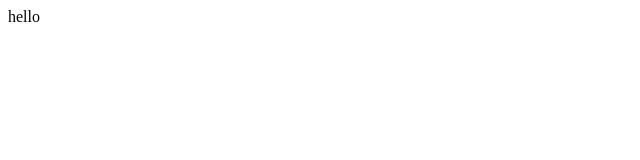
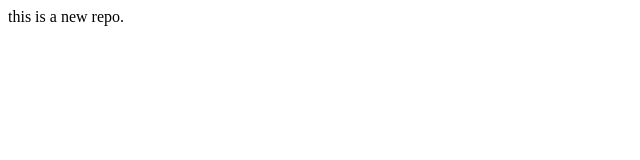
Before and after one commit to vermaarchitaa/apnaRepo, a plain HTML site: page index.html in a window 1280 px wide. Shown: the full height of the page, 0-640 px from the left. Drawn offline with Linux system fonts and the light colour scheme.

Commit message:
delete a line

```diff
--- a/index.html
+++ b/index.html
@@ -1 +1 @@
-<p>hello</p>
+<p>this is a new repo.</p>
```
